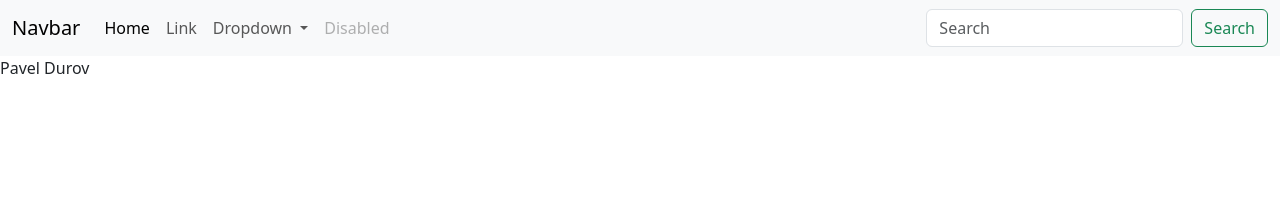
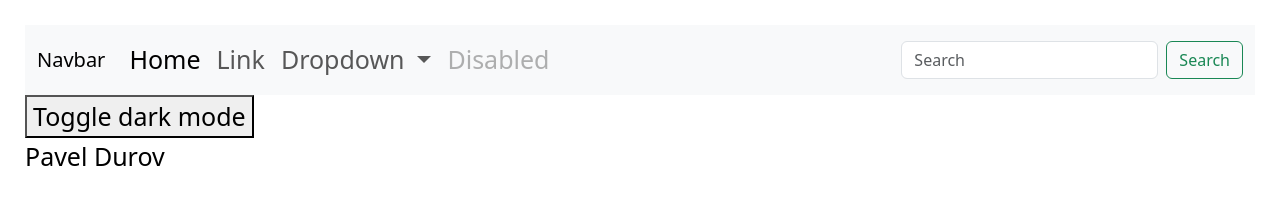
Before and after one commit to an-aleksei/cs-project, a plain HTML site: page index.html in a window 1280 px wide. Drawn offline with nearby package versions, Linux system fonts and the light colour scheme.

Commit message:
adding dark mode toggle

```diff
--- a/index.html
+++ b/index.html
@@ -48,8 +48,8 @@
           </div>
         </div>
       </nav>
+      <button onclick="darkModeToggle()">Toggle dark mode</button>
     <p>Pavel Durov</p>
 
 
-</body>
 </html>
--- a/script.js
+++ b/script.js
@@ -0,0 +1,6 @@
+
+
+function darkModeToggle() {    //adding toggle for dark mode (add some other colors later)
+    let element = document.body;
+    element.classList.toggle("dark-mode");
+  }
--- a/style.css
+++ b/style.css
@@ -0,0 +1,11 @@
+body {
+    padding: 25px;
+    background-color: white;
+    color: black;
+    font-size: 25px;
+  }
+
+  .dark-mode {
+    background-color: black;
+    color: white;
+  }
```
